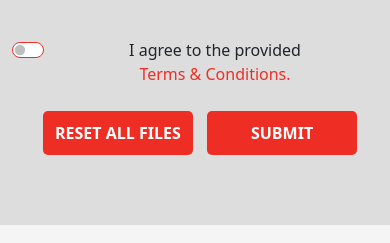
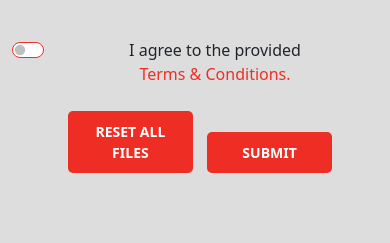
Before and after one commit to Alamin-Coding/Creative-E-School, a plain HTML site: page admission.html in a window 390 px wide. Shown: the part 3139-3382 px from the top of the page. Drawn offline with nearby package versions, Linux system fonts and the light colour scheme.

Commit message:
admision page added extra 373px brackpoint

```diff
--- a/admission.html
+++ b/admission.html
@@ -405,8 +405,8 @@
               <label class="form-check-label" for="flexSwitchCheckDefault">I agree to the provided <a href="terms-conditions.html">Terms & Conditions.</a></label>
             </div>
             <div class="admiss_sub_btn text-center">
-              <button onclick="resetFile()" class="reset_btn">Reset All Files</button>
-              <button type="submit" class="main_btn submit_btn">Submit</button>
+              <button onclick="resetFile()" class="reset_btn main_btn">Reset All Files</button>
+              <button type="submit" class="submit_btn main_btn">Submit</button>
             </div>
           </div>
         </div>
--- a/css/responsive.css
+++ b/css/responsive.css
@@ -442,6 +442,17 @@ th, td {
 .contact_info ul li a {
 	font-size: 13px;
 }
+/* ======Admision Page====== */
+.admiss_sub_btn .reset_btn {
+    font-size: 14px;
+    margin-right: 5px;
+    width: 125px;
+}
+.admiss_sub_btn .submit_btn {
+    font-size: 14px;
+    margin-left: 5px;
+    width: 125px;
+}
 /* ====Registration Page==== */
 .requirement_overly{
 	padding: 25px 10px;
@@ -458,5 +469,14 @@ th, td {
 
 
 }
-/* XX-Large devices (larger desktops) */
-/* No media query since the xxl breakpoint has no upper bound on its width */
+@media (max-width: 373.98px) {
+/* ======Admision Page====== */
+.condition .form-check {
+    position: relative;
+}
+.form-switch .form-check-input {
+    position: absolute;
+    left: 71px;
+    top: 3px;
+}
+}
```
